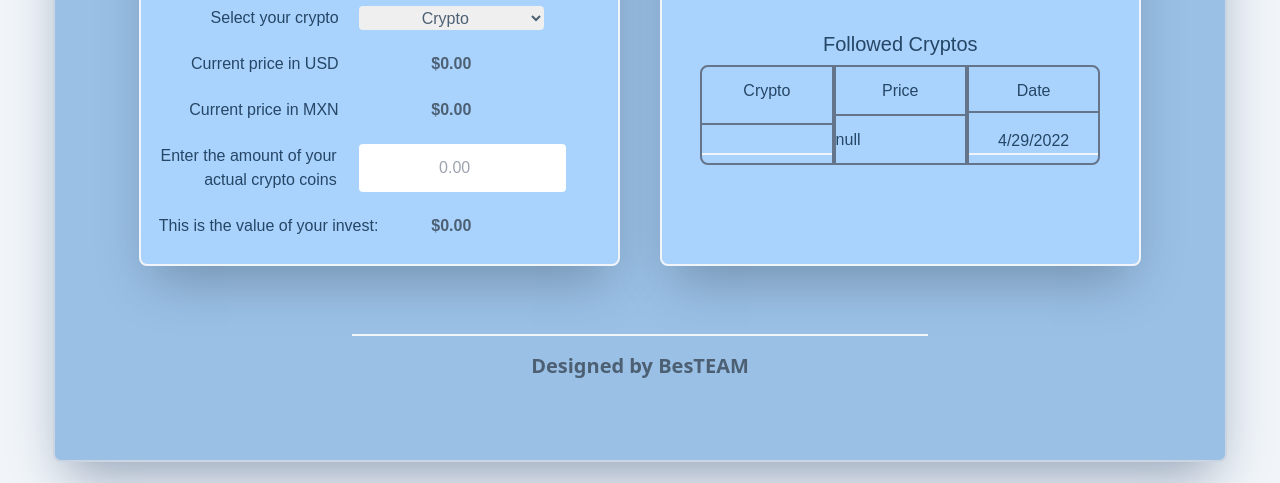
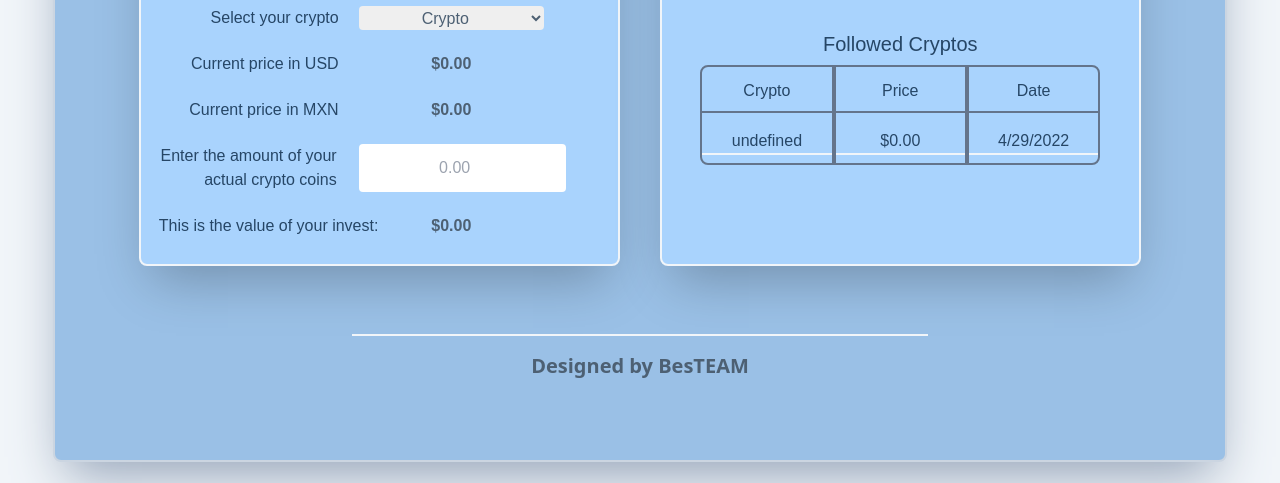
Before and after one commit to AngelMond/Crypto-Check, a plain HTML site: page index.html in a window 1280 px wide. Both pictures are taken after a click on the element "Follow". Shown: the part 317-800 px from the top of the page. Drawn offline with nearby package versions, Linux system fonts and the light colour scheme; no server answers.

Commit message:
Working on local storage with Mario

```diff
--- a/assets/js/script.js
+++ b/assets/js/script.js
@@ -29,6 +29,20 @@ let priceAdded = $('#priceAdded');
 
 //Button to add a crypto
 let addCoin = $('#addCoin');
+
+
+//Tags to store the added cryptos
+var cryptoName1 = $('.cryptoName1');
+var cryptoName2 = $('.cryptoName2');
+var cryptoName3 = $('.cryptoName3');
+
+var cryptoPrice1 = $('.cryptoPrice1');
+var cryptoName2 = $('.cryptoName2');
+var cryptoName3 = $('.cryptoName3');
+
+var cryptoDate1 = $('.cryptoDate1');
+var cryptoName2 = $('.cryptoName2');
+var cryptoName3 = $('.cryptoName3');
 
 //Event to update automatically the price given for the user in the input- Enter the amount of your actual crypto coins
 userAmount.on('keyup', () => {
@@ -125,37 +139,27 @@ fetch('https://api.coingecko.com/api/v3/coins/markets?vs_currency=usd&order=mark
 .catch(err => console.log(err));
 
 
-//Function to display the date for the followed crypto
-function displayTime (){
 
-    var spanElement = $('<span>');
-    var date = moment().format('l');
-
-    spanElement.append(date);
-    spanElement.addClass('basis-full mt-1 border-b-2 border-slate-100');
-    dateCoinAdded.append(spanElement);
-
-   localStorage.setItem('date', date);
-   localStorage.getItem('date')
-
-
-}
 
 
 //Function to display the Name for the followed crypto
 function displayCryptoName(){
-    var spanElement = $('<span>');
+
 
 
     let selectValue = $('#selectCryptoAlert').val();
-    //Grab the name of every crypto
+
+    //Variable to Grab the name of every crypto
     var coinName = $('#selectCryptoAlert option[value="' + selectValue + '"]').html();
-    spanElement.append(coinName);
-    spanElement.addClass('basis-full mt-1 border-b-2 border-slate-100');
-    cryptoCoinAdded.append(spanElement);
 
+    //Set values to local storage
     localStorage.setItem('crypto', coinName);
-    localStorage.getItem('crypto')
+    var localCryptoName = localStorage.getItem('crypto')
+
+
+    cryptoName1.append(localCryptoName);
+
+
 
 }
 
@@ -164,24 +168,49 @@ function displayCryptoName(){
 //Function to display the price for the followed crypto
 function displayPriceAdded(){
 
-        var spanElement = $('<span>');
-
-        //Select the value of the crypto
-        var cryptoValue = selectCryptoAlert.val();
-        spanElement.append(new Intl.NumberFormat('en-us', { style: 'currency', currency: 'USD' }).format(cryptoValue));
-        spanElement.addClass('basis-full mt-1 border-b-2 border-slate-100')
 
 
-        localStorage.setItem('price', cryptoValue);
-        var getPrice = localStorage.getItem('price');
-        priceAdded.append(getPrice)
+        //Variable stores the value of the crypto
+        var cryptoValue = selectCryptoAlert.val();
+        var priceFormated = (new Intl.NumberFormat('en-us', { style: 'currency', currency: 'USD' }).format(cryptoValue));
+
+        //Set values to local storage
+        localStorage.setItem('price', priceFormated);
+        var localCryptoPrice = localStorage.getItem('price');
+
+
+        cryptoPrice1.append(localCryptoPrice);
+
+
+
+
+}
+
+
+//Function to display the date for the followed crypto
+function displayTime (){
+
+    var spanElement = $('<span>');
+    //Varaible stores the time
+    var date = moment().format('l');
+
+    //Set values to local storage
+    localStorage.setItem('date', date);
+    var localDate = localStorage.getItem('date')
+
+
+    cryptoDate1.append(localDate);
+
+
+   //Styles for span with tailwind
+   spanElement.addClass('basis-full mt-1 border-b-2 border-slate-100');
 }
 
 
 
 //Event to follow a crypto
 addCoin.on('click', () =>{
-    displayTime();
     displayCryptoName();
     displayPriceAdded();
+    displayTime();
 })
--- a/index.html
+++ b/index.html
@@ -111,7 +111,10 @@
                             <section  class="showCoinAdded  flex flex-row flex-wrap justify-center border-2 border-slate-500 rounded-l-lg">
 
                                 <h4 class="basis-full p-2 my-1 border-b-2 border-slate-500">Crypto</h4>
-                                <div id="cryptoCoinAdded" class="basis-full flex flex-row flex-wrap my-2"></div>
+                                <div id="cryptoCoinAdded" class="basis-full flex flex-row flex-wrap my-2">
+                                    <div class="cryptoName1 basis-full flex flex-col flex-wrap mt-1 border-b-2 border-slate-100"></div>
+
+                                </div>
 
                             </section>
 
@@ -119,7 +122,10 @@
                             <section  class="showCoinAdded  flex flex-row flex-wrap justify-center border-2 border-slate-500">
 
                                 <h4 class="basis-full p-2 my-1 border-b-2 border-slate-500">Price</h4>
-                                <div id="priceAdded" class="basis-full flex flex-row flex-wrap my-2"></div>
+                                <div id="priceAdded" class="basis-full flex flex-row flex-wrap my-2">
+                                    <div class="cryptoPrice1 basis-full mt-1 border-b-2 border-slate-100"></div>
+
+                                </div>
 
                             </section>
 
@@ -127,7 +133,10 @@
                              <section  class="showCoinAdded  flex flex-row flex-wrap justify-center border-2 border-slate-500 rounded-r-lg" >
 
                                 <h4 class="basis-full p-2 my-1 border-b-2 border-slate-500">Date</h4>
-                                <div id="dateCoinAdded" class="basis-full flex flex-row flex-wrap my-2"></div>
+                                <div id="dateCoinAdded" class="basis-full flex flex-row flex-wrap my-2">
+                                    <div class="cryptoDate1 basis-full mt-1 border-b-2 border-slate-100"></div>
+
+                                </div>
 
                              </section>
 
```
